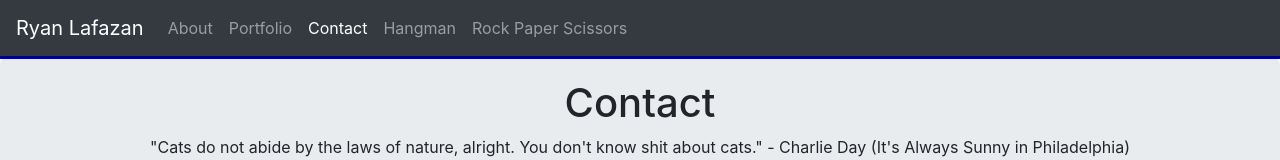
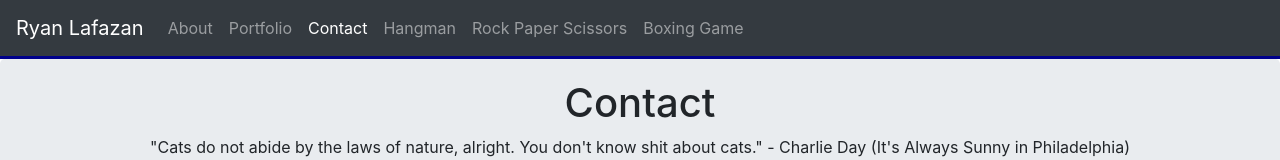
Before and after one commit to rjlafazan/Bootstrap-Portfolio, a plain HTML site: page contact.html in a window 1280 px wide. Shown: the top 160 px of the page. Drawn offline with nearby package versions, Linux system fonts and the light colour scheme.

Commit message:
add boxing game

```diff
--- a/contact.html
+++ b/contact.html
@@ -34,6 +34,9 @@
       </li>
       <li class="nav-item">
         <a class="nav-link" href="https://rjlafazan.github.io/RockPaperScissorsLizardSpock/rpslS.html">Rock Paper Scissors</a>
+      </li>
+      <li class="nav-item">
+        <a class="nav-link" href="https://rjlafazan.github.io/week-4-game-crystal/index.html">Boxing Game</a>
       </li>
     </ul>
   </div>
```
Also changed, not shown: index.html (+3 -0 lines), portfolio.html (+3 -0 lines).
